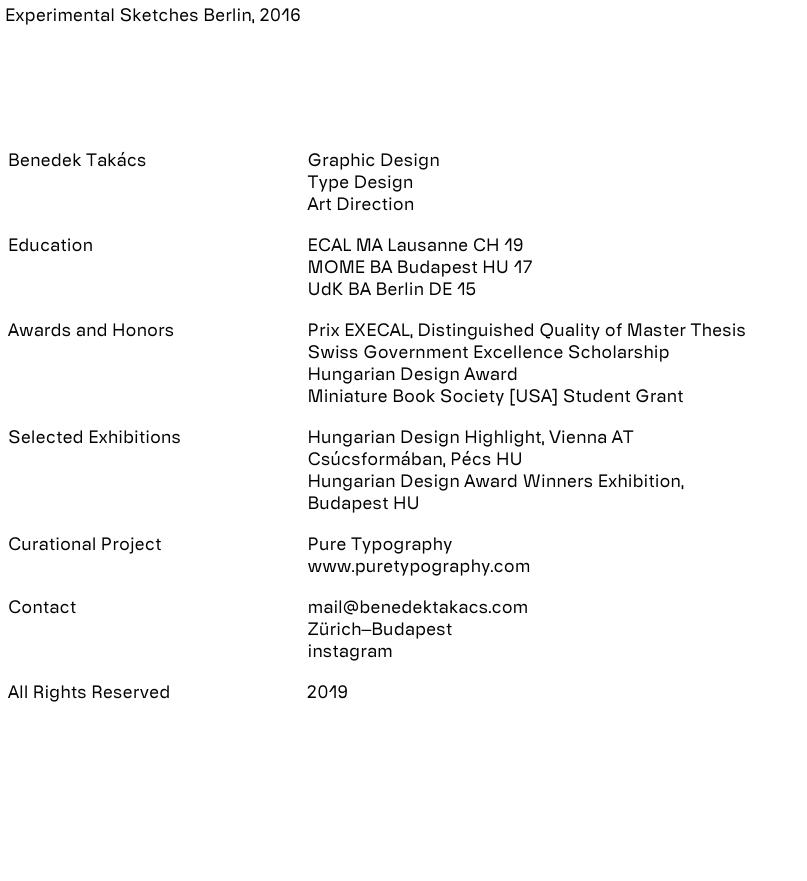
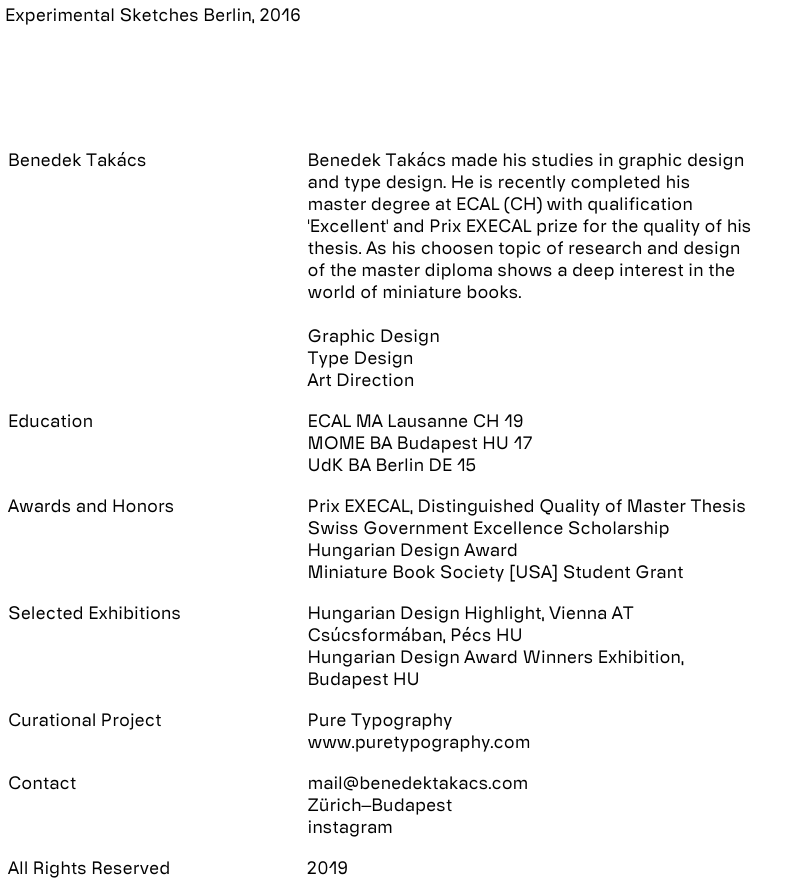
Before and after one commit to benedektakacs/benedektakacs.com, a Gatsby site: page / in a window 1280 px wide. Shown: the part 8887-9768 px from the top of the page, without its empty margins (0-807 px from the left). Before the commit the page ends 9592 px from the top, so only its background shows below. Built offline with nearby package versions, Linux system fonts and the light colour scheme; Gatsby itself is replaced by a stand-in of ours.

Commit message:
Update personal-info.tsx

```diff
--- a/src/components/personal-info.tsx
+++ b/src/components/personal-info.tsx
@@ -6,7 +6,9 @@ export const PersonalInfo = () => (
   <table id="Contact">
     <tr>
       <td>Benedek Takács</td>
-      <td>Graphic Design<br />
+      <td>Benedek Takács made his studies in graphic design and type design. He is recently completed his master degree at ECAL (CH) with qualification 'Excellent' and Prix EXECAL prize for the quality of his thesis. As his choosen topic of research and design of the master diploma shows a deep interest in the world of miniature books.<br />
+        <br />
+        Graphic Design<br />
         Type Design<br />
         Art Direction<br />
       </td>
```
